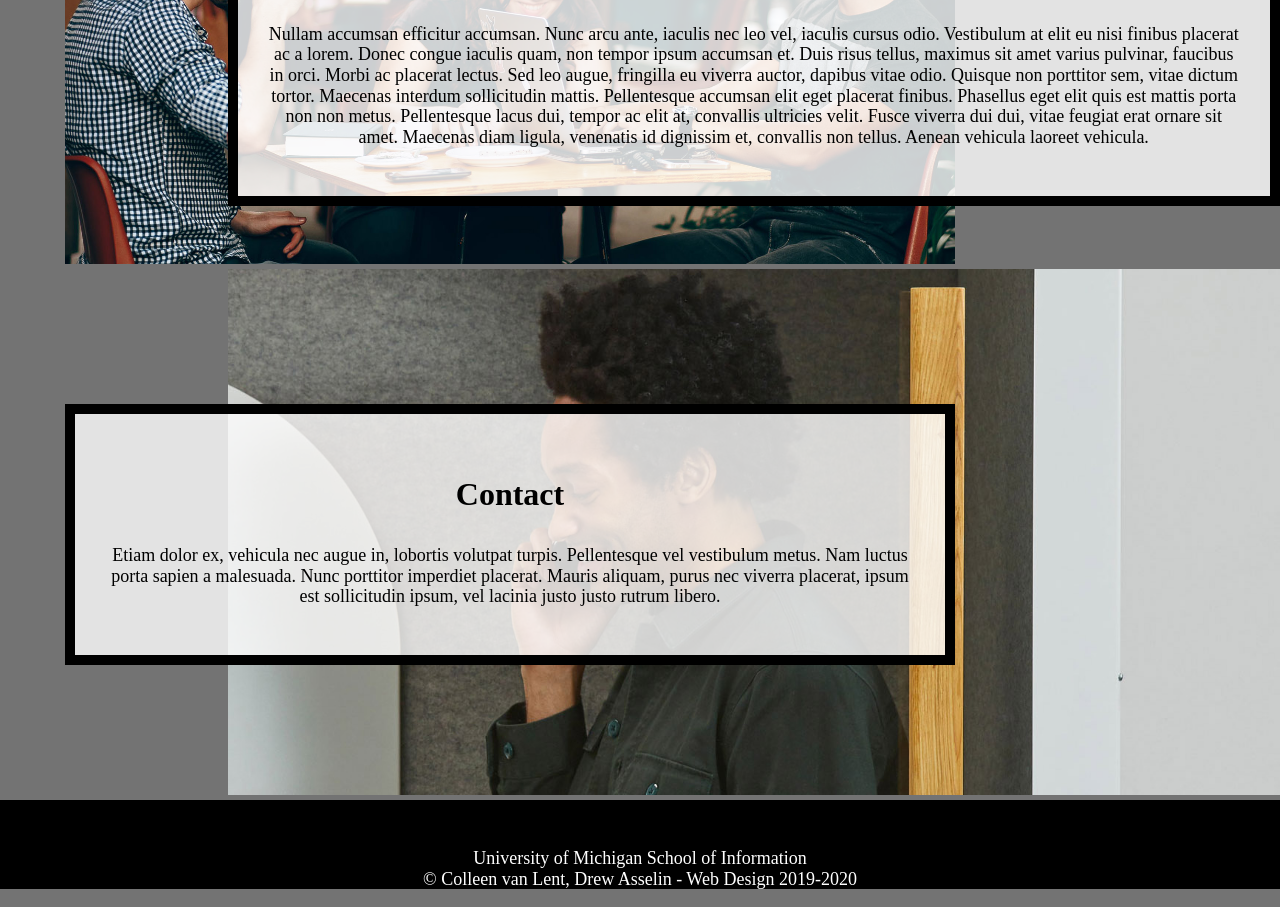
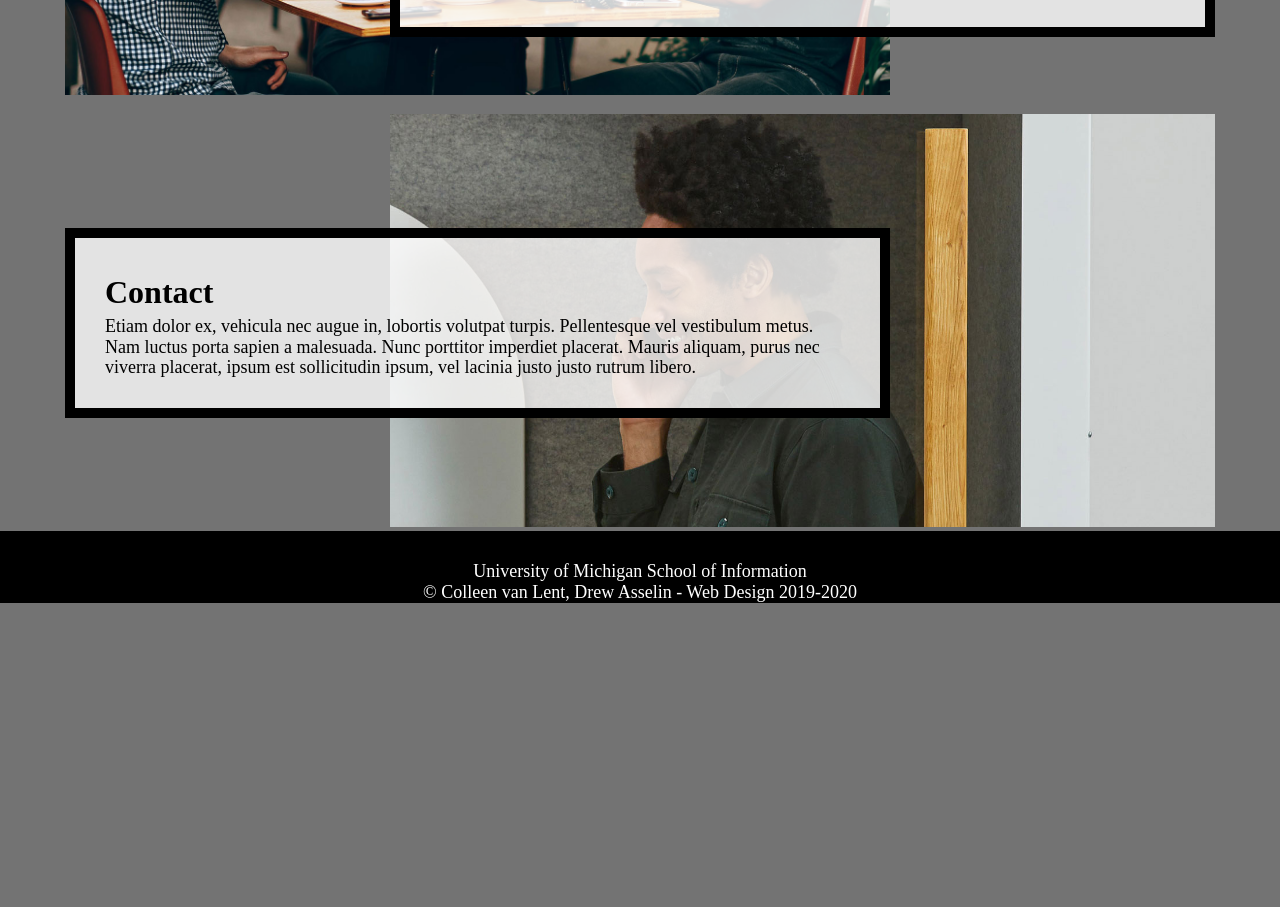
Before and after one commit to vaivaraisys/responsive_grid, a plain HTML site: page index.html in a window 1280 px wide. Shown: the part 1778-2685 px from the top of the page. After the commit the page ends 2381 px from the top, so only its background shows below. Drawn offline with Linux system fonts and the light colour scheme.

Commit message:
Add files via upload

```diff
--- a/css/style.css
+++ b/css/style.css
@@ -50,10 +50,8 @@ nav li{
 nav a{
   color: black;
   font-weight: bold;
-  text-decoration: underline;
 
 }
-
 
 .skip a{
   background: white;
@@ -66,20 +64,11 @@ nav a{
   position: absolute;
 }
 
-.skip a:focus{
-  top: 20px;
-  position: absolute;
-
-}
-*:focus{
-  border: solid 2px black;
-}
-
 
 nav{
   background-color: #ddd;
   padding: 25px 0;
-  text-align: left;
+  text-align: left; /*text align failed*/
 }
 
 footer{
@@ -89,21 +78,10 @@ footer{
   text-align: center;
 }
 
-
-.text-block{
-  background-color: rgba(255, 255, 255, .8);
+.text-block {
+  background-color: rgb(255, 255, 255, .8);
   border: 10px solid black;
   padding: 30px;
-}
-
-.container{
-  display: grid;
-  grid-template-columns: 1fr 5fr 1fr;
-  column-gap: 15px;
-}
-
-img {
-  width: 100%;
 }
 
 
@@ -122,26 +100,67 @@ img {
     background-attachment: initial;
   }
 }
+
+
+/*Your Code Here*/
+/* PLEASE DO NOT REMOVE MY COMMENTS.  THEY HELP US HELP YOU DEBUG. */
+
+/* Step 1: Write selector/rule property to add an underline when
+links in the navigation are in the hover or focus state.*/
+nav a:hover nav a:focus{
+  text-decoration: underline;
+}
+
+
+/* Step 2a: Write selector/rule property to position the default position for the skip class element*/
+.skip{
+  position: absolute;
+  top: -40px;
+}
+
+/* Step 2b: Write selector/rule property to position the skip class element when it is in focus*/
+.skip a:focus{
+  top: 20px;
+}
+/* Step 3: Write selector/rule property to style all elements when in focus*/
+*:focus{
+  border: solid 2px black;
+}
+
+/* Step 4: Write selector/rule property to style the container */
+.container{
+  display: grid;
+  grid-template-columns: 1fr 5fr 1fr;
+  gap: 15px;
+}
+.container img {
+  width: 100%;
+}
+/* Step 5: Write selector/rule property to add the background image to the
+first div in the grid  and place it in the grid. */
 .container div:first-child{
   grid-column: 1/-1;
   min-height: 500px;
   background-image: url(../images/header.jpg);
 }
 
-.about {
-  grid-column: 2/3;
+
+/* Steps 6 and 7: Write the selector/rule properties to add place the next elements in the next
+ four rows in the grid. */
+ .about {
+  grid-column: 2;
   grid-row: 2;
 }
 .method {
-  grid-column: 2/3;
+  grid-column: 2;
   grid-row: 3;
 }
 .clients {
-  grid-column: 2/3;
+  grid-column: 2;
   grid-row: 4;
 }
 .contact {
-  grid-column: 2/3;
+  grid-column: 2;
   grid-row: 5;
 }
 .about-image{
@@ -165,66 +184,15 @@ img {
   grid-row: 5;
 }
 
-.text-block{
-  text-align: center;
-  margin: auto;
-  max-height: 250px;
-  overflow: scroll;
-}
-
-@media screen and (min-width: 800px) {
-  nav {
-    text-align: center; /*fix this */
-    padding-top: 30px;
-    padding-bottom: 30px;
-
-  }
-  .container{
-    grid-template-columns: 50px auto 500px auto 50px;
-
-  }
-  .about, .clients, .method-image, .contact-image{
-    grid-column: 3/ span 5;
-
-  }
-  .method, .contact, .about-image, .clients-image {
-    grid-column: 2/span 4;
-  }
-}
-/*Your Code Here*/
-/* PLEASE DO NOT REMOVE MY COMMENTS.  THEY HELP US HELP YOU DEBUG. */
-
-/* Step 1: Write selector/rule property to add an underline when
-links in the navigation are in the hover or focus state.*/
-
-
-
-/* Step 2a: Write selector/rule property to position the default position for the skip class element*/
-
-
-/* Step 2b: Write selector/rule property to position the skip class element when it is in focus*/
-
-
-/* Step 3: Write selector/rule property to style all elements when in focus*/
-
-
-
-/* Step 4: Write selector/rule property to style the container */
-
-
-/* Step 5: Write selector/rule property to add the background image to the
-first div in the grid  and place it in the grid. */
-
-
-
-/* Steps 6 and 7: Write the selector/rule properties to add place the next elements in the next
- four rows in the grid. */
-
       /*This will be a lot of rules.... but be strategic and combine seletors*/
 
 
  /* Step 8: Write the selector/rule property to style the .text-block class. */
-
+ .text-block{
+  align-self: center;
+  max-height: 250px;
+  overflow: scroll;
+}
 
 /* Add your media query here */
 
@@ -236,3 +204,23 @@ first div in the grid  and place it in the grid. */
 
 
   /* Steps 11 and 12: Update the grid-column property of the grid's children (where-needed)*/
+
+  @media screen and (min-width: 800px) {
+    nav {
+      text-align: right;
+      padding-top: 30px;
+      padding-bottom: 30px;
+
+    }
+    .container{
+      grid-template-columns: 50px auto 500px auto 50px;
+
+    }
+    .about, .clients, .method-image, .contact-image{
+      grid-column: 3/ span 2;
+
+    }
+    .method, .contact, .about-image, .clients-image {
+      grid-column: 2/span 2;
+    }
+  }
--- a/index.html
+++ b/index.html
@@ -4,7 +4,7 @@
     <meta charset="utf-8">
     <meta name="viewport" content="width=device-width, initial-scale=1.0">
     <link rel="icon" type="image/png" href="images/logo-drk.png" />
-    <link rel="stylesheet" type="text/css" href="css/html5reset.css">
+    <link rel="stylesheet" type="text/css" href="css/reset.css">
     <link rel="stylesheet" type="text/css" href="css/style.css">
 
     <title>Newer Company Inc.</title>
```
